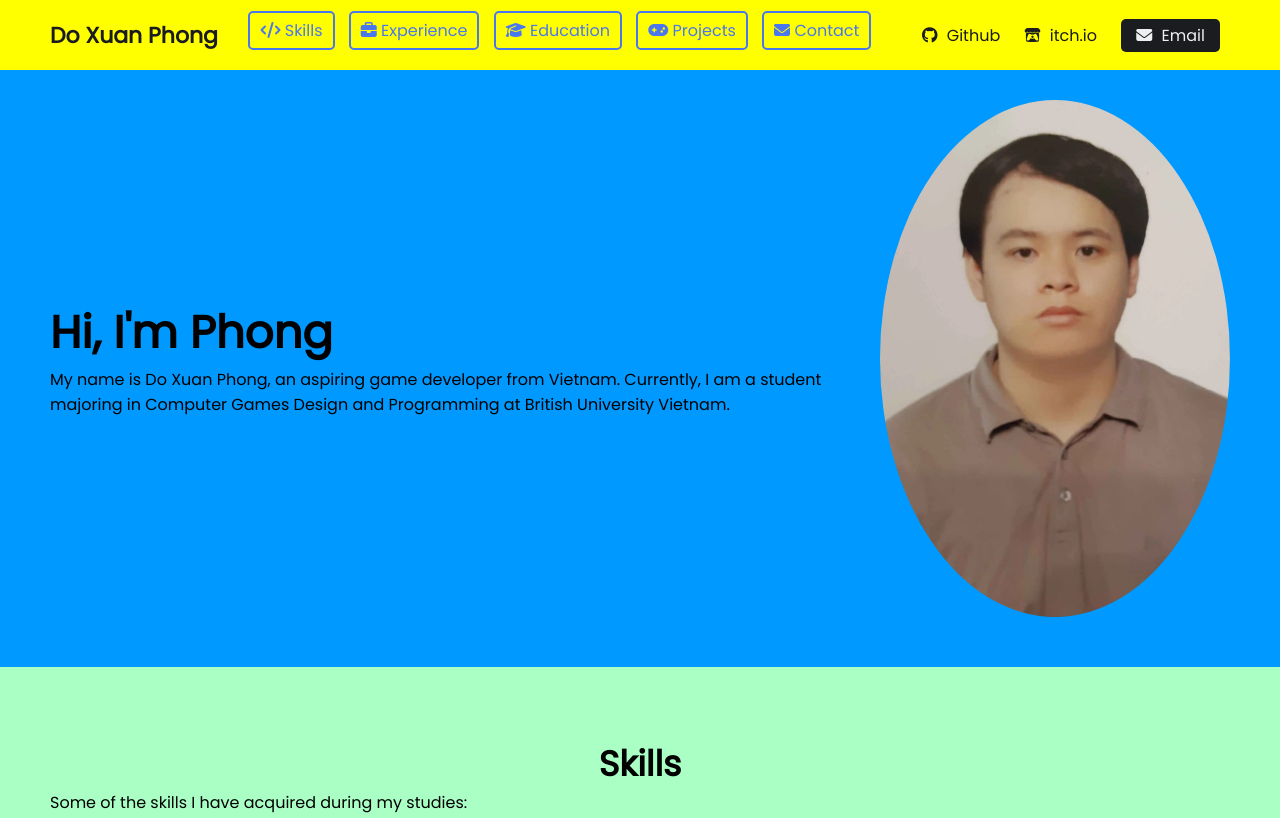
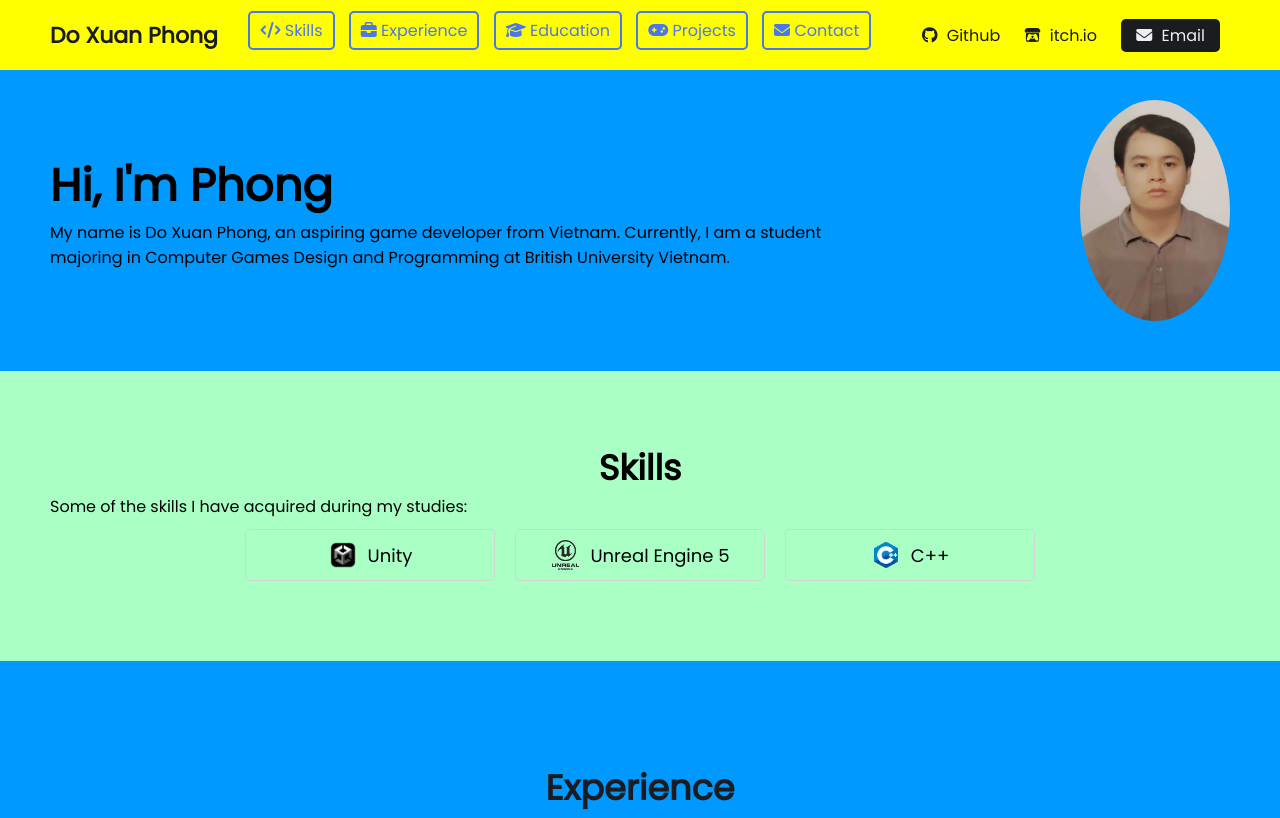
Before and after one commit to phongdx22/Portfolio, a plain HTML site: page index.html in a window 1280 px wide. Shown: the top 818 px of the page. Drawn offline with Linux system fonts and the light colour scheme.

Commit message:
Add files via upload

```diff
--- a/styles.css
+++ b/styles.css
@@ -105,7 +105,7 @@ nav .right a span {
 }
 
 .introduction-section .headshot img {
-    width: 350px;
+    width: 150px;
     border-radius: 50%;
 }
 
```
